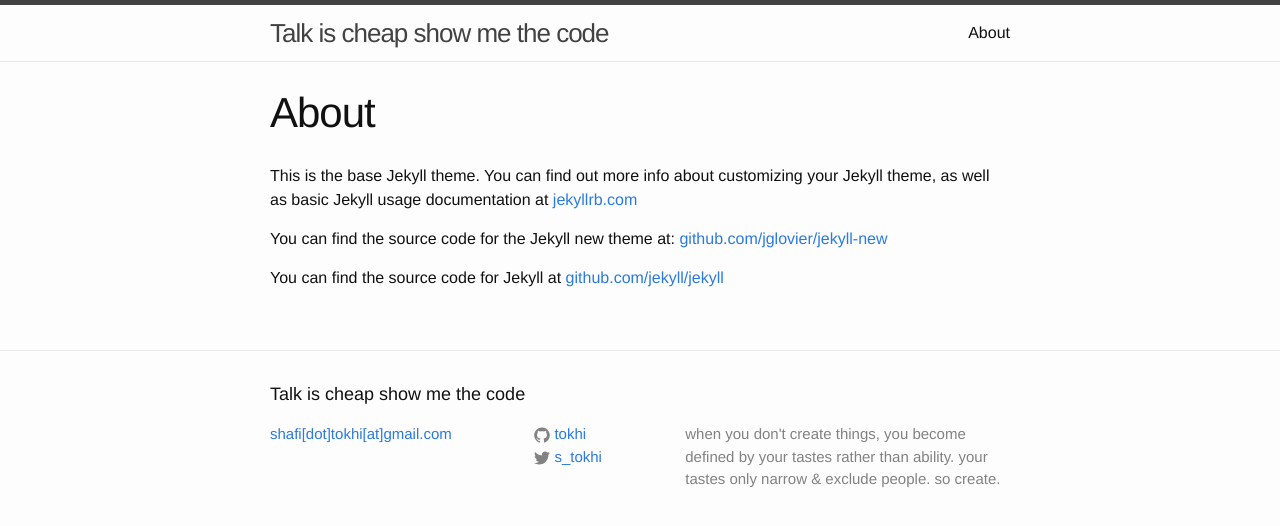
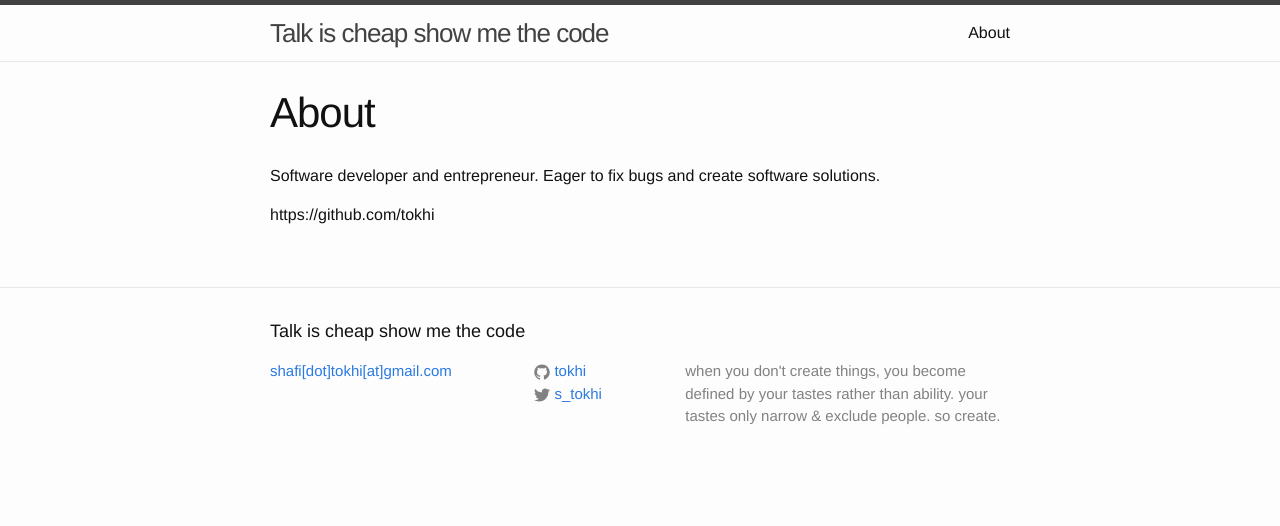
Before and after one commit to tokhi/tokhi.github.io, a Jekyll site: the page built from about.md, in a window 1280 px wide. Shown: the top 526 px of the page. Built offline with Jekyll 4.4.1, drawn with Linux system fonts in a browser that asks for light colours.

Commit message:
Update about.md

```diff
--- a/about.md
+++ b/about.md
@@ -4,8 +4,6 @@
 permalink: /about/
 ---
 
-This is the base Jekyll theme. You can find out more info about customizing your Jekyll theme, as well as basic Jekyll usage documentation at [jekyllrb.com](http://jekyllrb.com/)
+Software developer and entrepreneur. Eager to fix bugs and create software solutions.
 
-You can find the source code for the Jekyll new theme at: [github.com/jglovier/jekyll-new](https://github.com/jglovier/jekyll-new)
-
-You can find the source code for Jekyll at [github.com/jekyll/jekyll](https://github.com/jekyll/jekyll)
+https://github.com/tokhi
```
